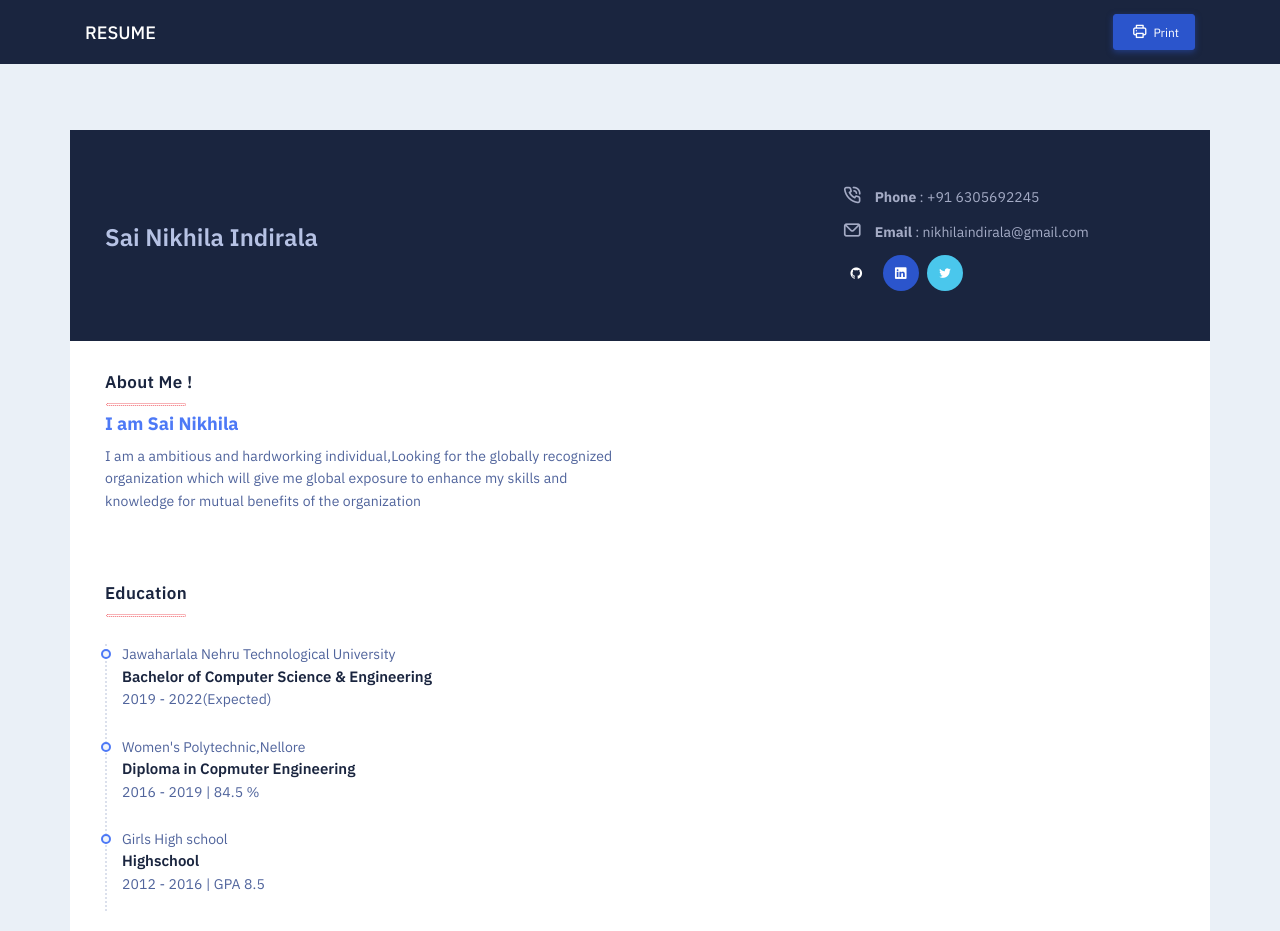
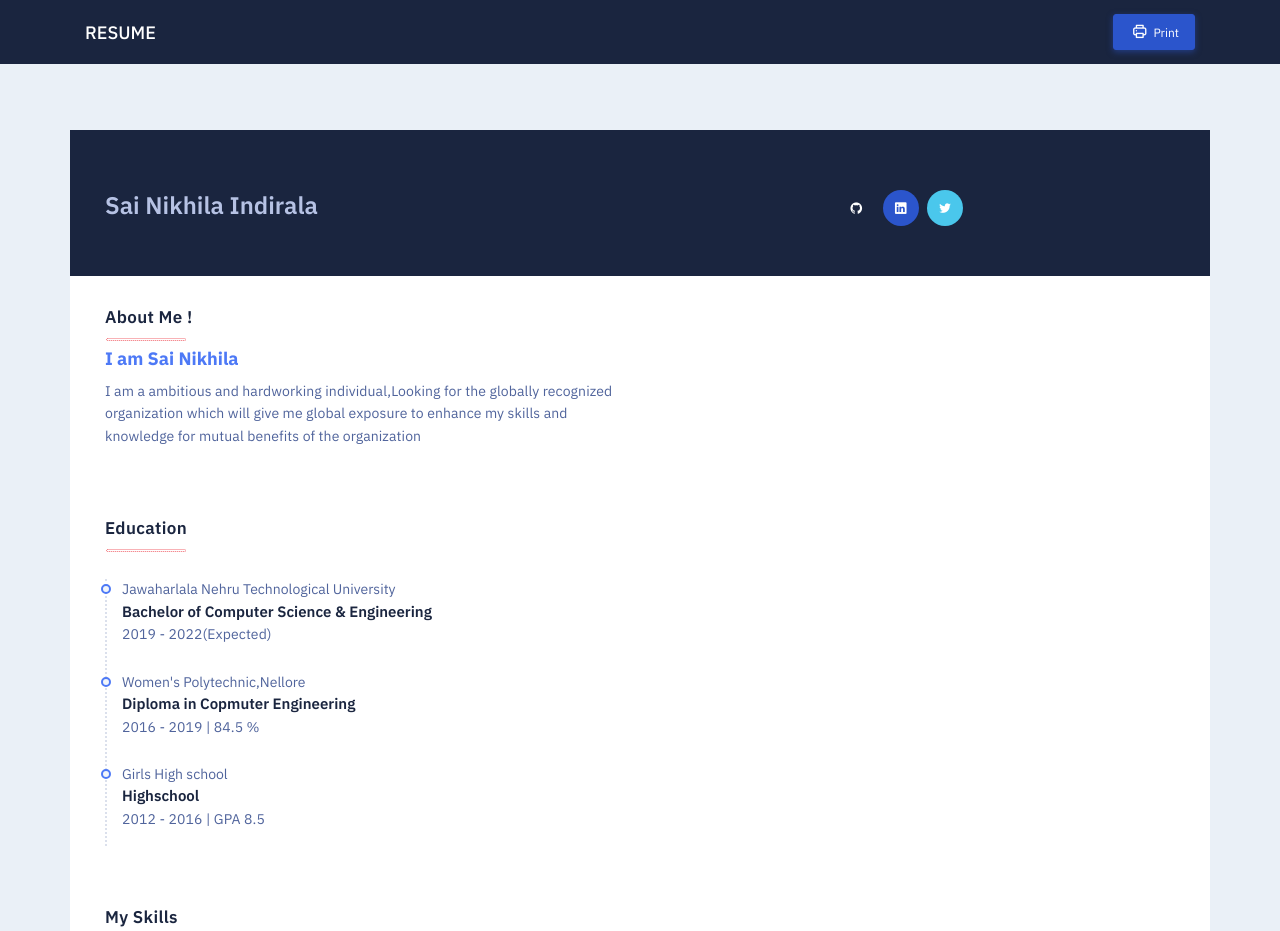
Before and after one commit to SainikhilaI/sainikhila, a plain HTML site: page Resume FIles/Resume FIles/index.html in a window 1280 px wide. Shown: the top 931 px of the page. Drawn offline with Linux system fonts and the light colour scheme; a script that the page names is missing.

Commit message:
Update index.html

```diff
--- a/Resume FIles/Resume FIles/index.html
+++ b/Resume FIles/Resume FIles/index.html
@@ -55,8 +55,8 @@
                         <!--end col-->
                         <div class="col-sm-4 col-print-4 ml-auto">
                             <ul class="list-unstyled personal-detail">
-                                <li><i class="'uil uil-phone-volume mr-2"></i> <b>Phone </b>: +91 6305692245</li>
-                                <li class="mt-2"><i class="uil uil-envelope mt-2 mr-2"></i> <b>Email </b>: nikhilaindirala@gmail.com
+                               <!-- <li><i class="'uil uil-phone-volume mr-2"></i> <b>Phone </b>: +91 6305692245</li>-->
+                               <!-- <li class="mt-2"><i class="uil uil-envelope mt-2 mr-2"></i> <b>Email </b>: nikhilaindirala@gmail.com-->
                                 </li>
                             </ul>
                             <!--end personal-detail-->
```
